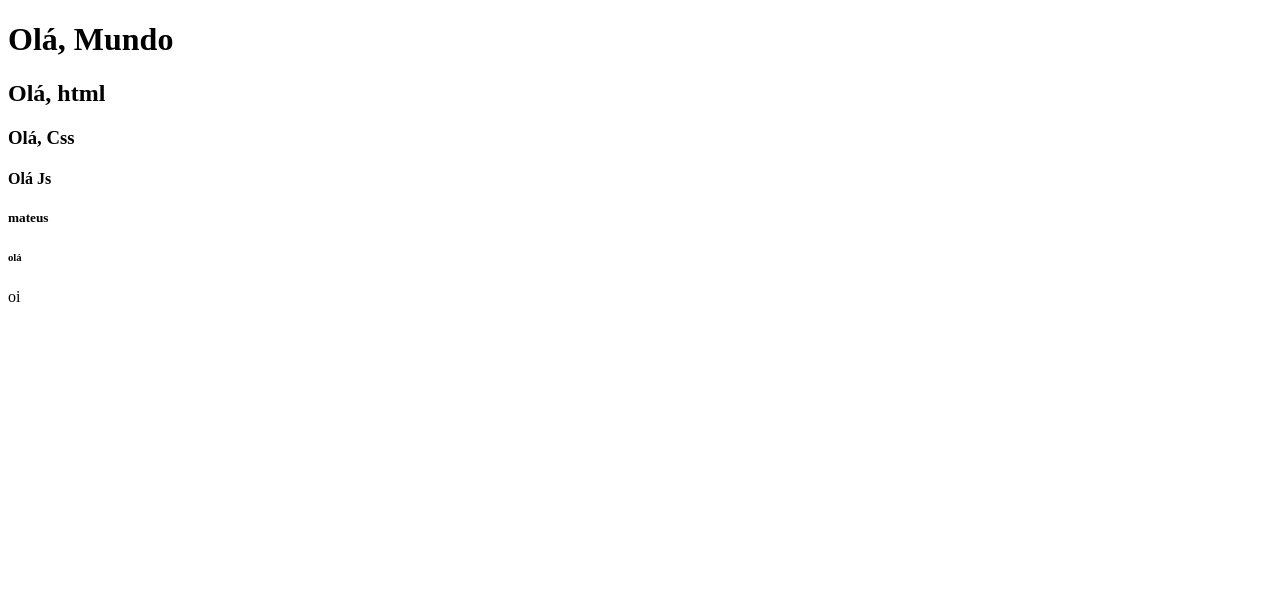
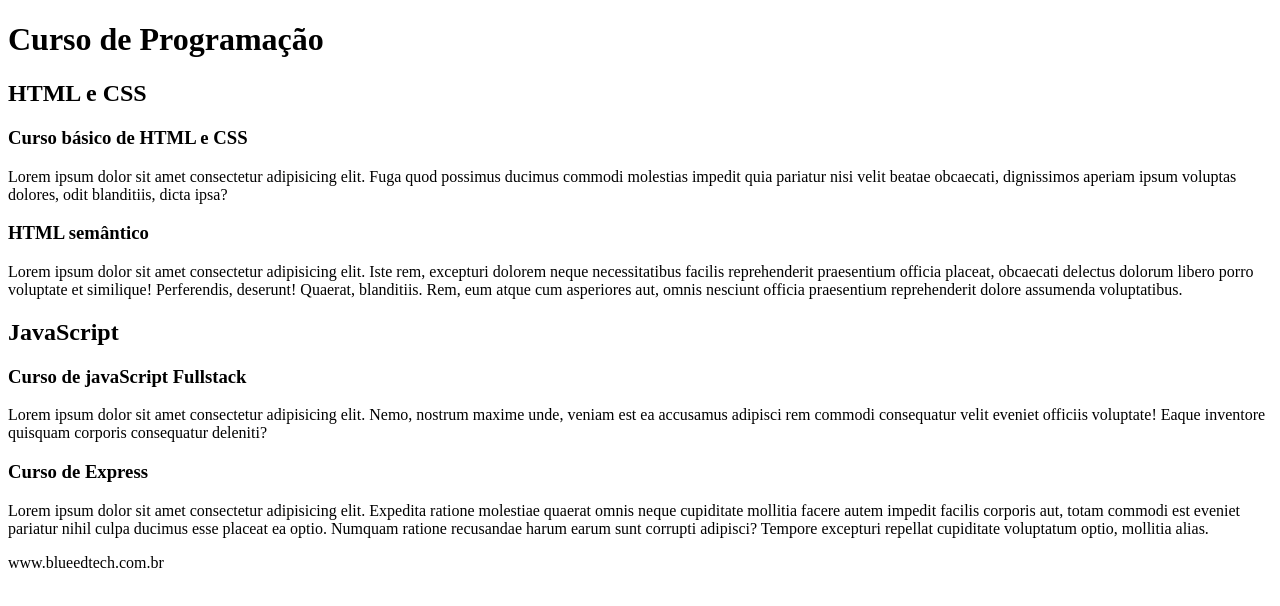
Before and after one commit to MateusSantiagoDev/modulo_02_aula1, a plain HTML site: page index.html in a window 1280 px wide. Drawn offline with Linux system fonts and the light colour scheme.

Commit message:
Estrutura do main

```diff
--- a/index.html
+++ b/index.html
@@ -1,23 +1,86 @@
 <!-- intelicense cria uma estrutura sozinho em html:5 ou ! -->
 <!--  -->
-<!DOCTYPE html>  <!--versão mais recente do html  -->
-<html lang="pt-br"> <!-- linguagem da minha pagina web -->
-<head> <!-- cabeçalho, onde ficam todas as configurações da nossa pagina web, o escopo head
+<!DOCTYPE html>
+<!--versão mais recente do html  -->
+<html lang="pt-br">
+  <!-- linguagem da minha pagina web -->
+  <head>
+    <!-- cabeçalho, onde ficam todas as configurações da nossa pagina web, o escopo head
 sempre será as configurações, ele é o filho e o html o pai -->
-    <meta charset="UTF-8"> <!-- conjunto de caracteres para o teclado -->
-    <meta http-equiv="X-UA-Compatible" content="IE=edge">  <!-- compatibilidade com o navegadopr edge -->
-    <meta name="viewport" content="width=device-width, initial-scale=1.0"> <!-- responsividade, é sobre o tamanho da tela que estou utilizando (ajustar de acordo com a tela) -->
-    <title>aula 01 c17</title> <!-- nome do titulo da nossa pagina -->
-</head> <!-- cabeçalho de configurações -->
-<body>
-    <h1>Olá, Mundo</h1>
-    <h2>Olá, html</h2>
-    <h3>Olá, Css</h3>
-    <h4>Olá Js</h4>
-    <h5>mateus</h5>
-    <h6>olá</h6>
-    <h7>oi</h7>
-</body>
+    <meta charset="UTF-8" />
+    <!-- conjunto de caracteres para o teclado -->
+    <meta http-equiv="X-UA-Compatible" content="IE=edge" />
+    <!-- compatibilidade com o navegadopr edge -->
+    <meta name="viewport" content="width=device-width, initial-scale=1.0" />
+    <!-- responsividade, é sobre o tamanho da tela que estou utilizando (ajustar de acordo com a tela) -->
+    <title>aula 01 c17</title>
+    <!-- nome do titulo da nossa pagina -->
+  </head>
+  <!-- cabeçalho de configurações -->
+  <body>
+    <header>
+      <!-- é a parte inicial da nossa pagina. O cabeçalho de informações visiveis ao usuário -->
+      <h1>Curso de Programação</h1>
+      <!--título da página  -->
+    </header>
+
+    <main>
+      <!-- conteúdo principal -->
+      <section>
+        <!-- separar as minhas páginas -->
+        <h2>HTML e CSS</h2>
+        <!-- tag de subtitulo -->
+        <article>
+          <!-- conteúdos que eu posso separar na minha página -->
+          <h3>Curso básico de HTML e CSS</h3>
+          <!-- subtitulo de h2 -->
+          <p>
+            <!-- paragrafo textual  -->
+            Lorem ipsum dolor sit amet consectetur adipisicing elit. Fuga quod
+            possimus ducimus commodi molestias impedit quia pariatur nisi velit
+            beatae obcaecati, dignissimos aperiam ipsum voluptas dolores, odit
+            blanditiis, dicta ipsa?
+          </p>
+        </article>
+        <article>
+          <h3>HTML semântico</h3>
+          <p>
+            Lorem ipsum dolor sit amet consectetur adipisicing elit. Iste rem,
+            excepturi dolorem neque necessitatibus facilis reprehenderit
+            praesentium officia placeat, obcaecati delectus dolorum libero porro
+            voluptate et similique! Perferendis, deserunt! Quaerat, blanditiis.
+            Rem, eum atque cum asperiores aut, omnis nesciunt officia
+            praesentium reprehenderit dolore assumenda voluptatibus.
+          </p>
+        </article>
+      </section>
+
+      <section>
+        <h2>JavaScript</h2>
+        <article>
+          <h3>Curso de javaScript Fullstack</h3>
+          <p>
+            Lorem ipsum dolor sit amet consectetur adipisicing elit. Nemo,
+            nostrum maxime unde, veniam est ea accusamus adipisci rem commodi
+            consequatur velit eveniet officiis voluptate! Eaque inventore
+            quisquam corporis consequatur deleniti?
+          </p>
+        </article>
+        <article>
+          <h3>Curso de Express</h3>
+          <p>
+            Lorem ipsum dolor sit amet consectetur adipisicing elit. Expedita
+            ratione molestiae quaerat omnis neque cupiditate mollitia facere
+            autem impedit facilis corporis aut, totam commodi est eveniet
+            pariatur nihil culpa ducimus esse placeat ea optio. Numquam ratione
+            recusandae harum earum sunt corrupti adipisci? Tempore excepturi
+            repellat cupiditate voluptatum optio, mollitia alias.
+          </p>
+        </article>
+      </section>
+    </main>
+    <footer>www.blueedtech.com.br</footer>
+  </body>
 </html>
 
 <!--  -->
```
